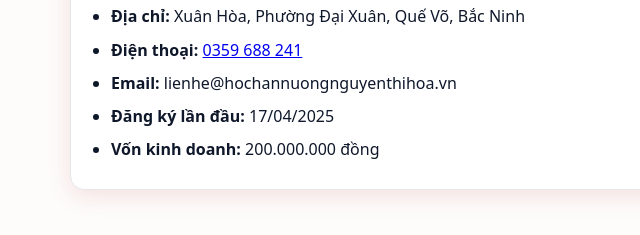
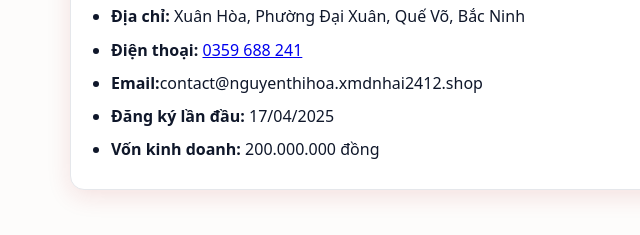
Before and after one commit to thuanbg111/hkd-nguyen-thi-hoa, a plain HTML site: page index.html in a window 1280 px wide. Shown: the part 1288-1523 px from the top of the page, 140-780 px from the left. Drawn offline with Linux system fonts and the light colour scheme.

Commit message:
Update index.html

```diff
--- a/index.html
+++ b/index.html
@@ -73,7 +73,7 @@
       <li><b>Ngành chính:</b> 0145 – Chăn nuôi lợn và sản xuất giống lợn</li>
       <li><b>Địa chỉ:</b> Xuân Hòa, Phường Đại Xuân, Quế Võ, Bắc Ninh</li>
       <li><b>Điện thoại:</b> <a href="tel:0359688241">0359 688 241</a></li>
-      <li><b>Email:</b> lienhe@hochannuongnguyenthihoa.vn</li>
+      <li><b>Email:</b>contact@nguyenthihoa.xmdnhai2412.shop</li>
       <li><b>Đăng ký lần đầu:</b> 17/04/2025</li>
       <li><b>Vốn kinh doanh:</b> 200.000.000 đồng</li>
     </ul>
```
